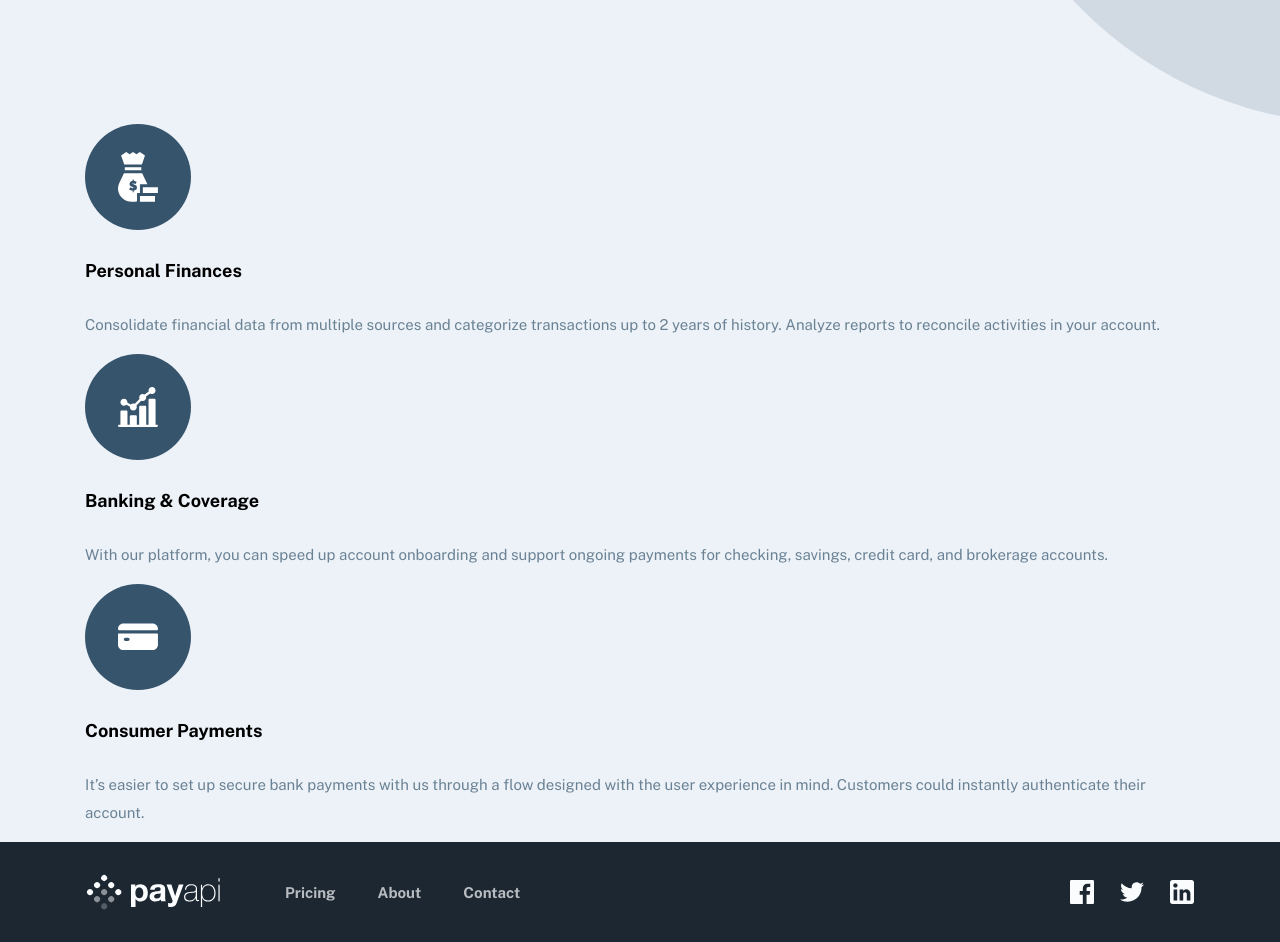
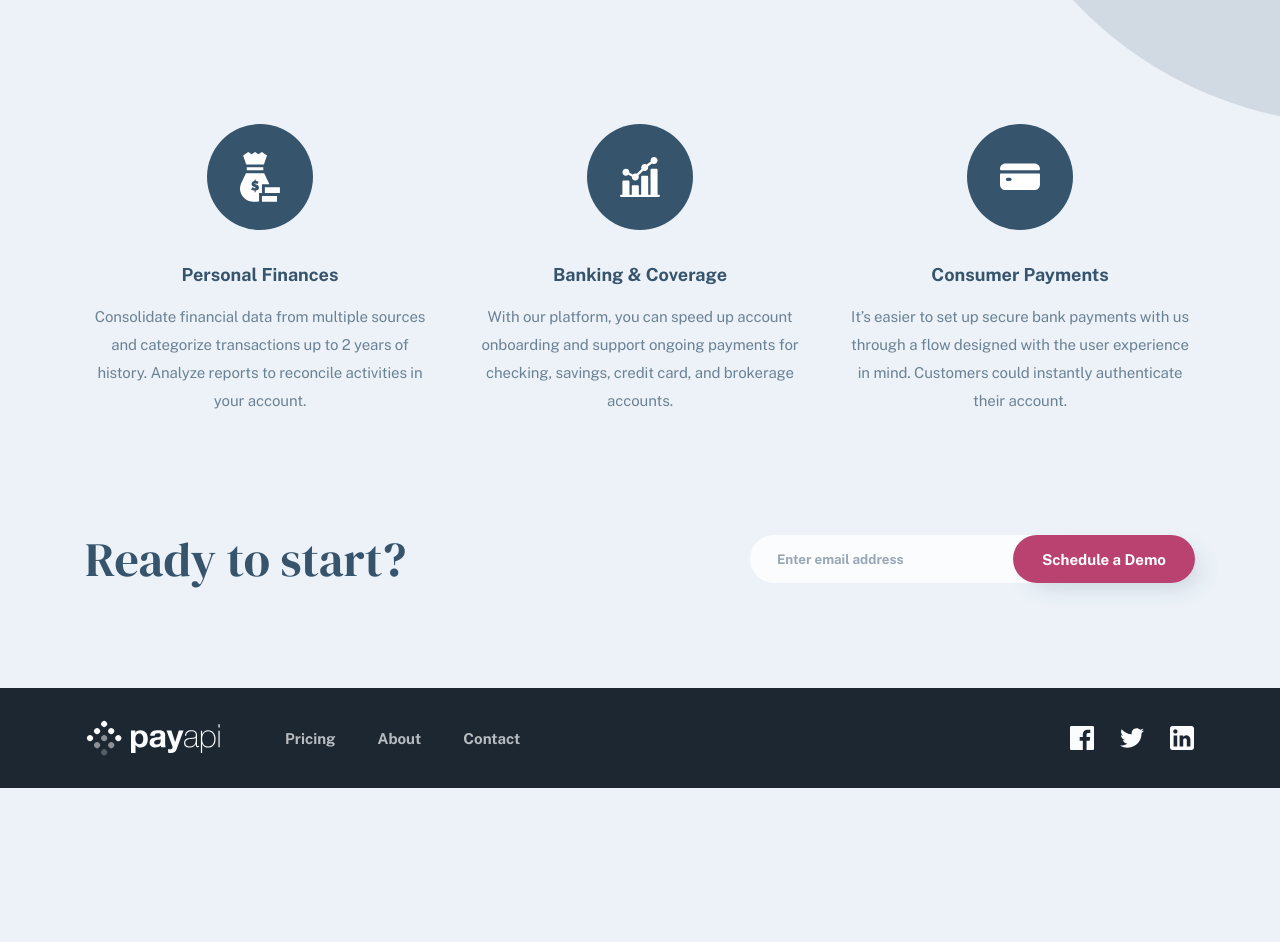
Before and after one commit to LorisDucamps/PayApi, a Vue app: page / in a window 1280 px wide. Shown: the part 2580-3522 px from the top of the page. After the commit the page ends 3368 px from the top, so only its background shows below. Built offline with nearby package versions, Linux system fonts and the light colour scheme.

Commit message:
ready section

```diff
--- a/src/App.vue
+++ b/src/App.vue
@@ -1,17 +1,18 @@
 <template>
   <Header />
   <router-view />
-  <!-- CTA -->
-  <!-- FOOTER -->
+  <CallToAction />
   <Footer />
 </template>
 
 <script>
   import Header from './components/Header.vue';
+  import CallToAction from './components/CallToAction.vue';
   import Footer from './components/Footer.vue';
   export default {
     components: {
       Header,
+      CallToAction,
       Footer
     }
 
@@ -116,6 +117,9 @@
   h5,
   .h5 {
     font-size: 1.8rem;
+    line-height: 2.5rem;
+    color: var(--secondary-san-juan-blue);
+    margin: 3.2rem 0 1.6rem 0;
   }
 
   p,
--- /dev/null
+++ b/src/components/CallToAction.vue
@@ -0,0 +1,69 @@
+<template>
+    <section class="ready">
+        <div class="container">
+            <div class="row">
+                <div class="ready__lead">
+                    <h2>Ready to start?</h2>
+                </div>
+                <div class="ready__cta">
+                    <EmailInput />
+                </div>
+            </div>
+        </div>
+
+    </section>
+</template>
+
+<script>
+    import EmailInput from './EmailInput.vue';
+    export default {
+        components: {
+            EmailInput
+        }
+    }
+</script>
+
+<style lang="scss" scoped>
+    .ready {
+        margin-bottom: 9.6rem;
+
+        .row {
+            display: flex;
+            align-items: center;
+            gap: 4rem;
+        }
+
+        &__lead {
+            h2 {
+                margin-bottom: 0 !important;
+            }
+        }
+
+        &__cta {
+            flex-grow: 1;
+            margin-left: auto;
+
+            .input {
+                margin-left: auto;
+            }
+        }
+    }
+
+    @media screen and (max-width:991.98px) {
+        .ready {
+            .row {
+                flex-direction: column;
+            }
+
+            &__cta {
+                margin-left: inherit;
+                width: 100%;
+                margin: 0 auto;
+
+                .input {
+                    margin-left: inherit;
+                }
+            }
+        }
+    }
+</style>
--- a/src/components/Features.vue
+++ b/src/components/Features.vue
@@ -23,20 +23,25 @@
 
 <style lang="scss" scoped>
     .feature {
+        text-align: center;
+
         .row {
             h5 {}
 
-            p {}
+            p {
+                letter-spacing: -0.012rem;
+            }
 
         }
 
         &__picture {
-            display:flex;
+            display: flex;
             justify-content: center;
-            align-items:center;
-            height:10.6rem;
-            width:10.6rem;
+            align-items: center;
+            height: 10.6rem;
+            width: 10.6rem;
             border-radius: 100%;
+            margin: 0 auto;
             background-color: var(--secondary-san-juan-blue);
         }
     }
--- a/src/components/Functioning.vue
+++ b/src/components/Functioning.vue
@@ -7,7 +7,7 @@
                     :srcset="`${content.images.imgDesktop} 1x, ${content.images.imgDesktop2x} 2x`" type="image/png"
                     :alt="content.images.imgDesktop">
 
-                    <!-- TABLET -->
+                <!-- TABLET -->
                 <source media="(min-width: 768px)"
                     :srcset="`${content.images.imgTablet} 1x, ${content.images.imgTablet2x} 2x`" type="image/png"
                     :alt="content.images.imgTablet">
@@ -91,6 +91,12 @@
             &__image {
                 margin: 0 auto;
             }
+
+            &:nth-child(even) {
+                .function__image {
+                    order: 0;
+                }
+            }
         }
     }
 
--- a/src/views/Home.vue
+++ b/src/views/Home.vue
@@ -9,63 +9,6 @@
       <Features :content="feature" v-for="(feature, index) in features" :key="index" />
     </section>
   </div>
-
-  <!--
-
-  <div class="features">
-    <div class="container">
-      <div class="row">
-        <div class="col-xl-4">
-          <div class="feature">
-            <div class="circle">
-              <img src="../assets/images/personal-finances.svg" alt="">
-            </div>
-            <h3>Personal Finances</h3>
-            <p>Consolidate financial data from multiple sources and categorize transactions up to 2 years of history.
-              Analyze reports to reconcile activities in your account. </p>
-          </div>
-
-        </div>
-        <div class="col-xl-4">
-          <div class="feature">
-            <div class="circle">
-              <img src="../assets/images/banking-coverage.svg" alt="">
-            </div>
-            <h3>Banking & Coverage</h3>
-            <p>With our platform, you can speed up account onboarding and support ongoing payments for checking,
-              savings, credit card, and brokerage accounts.</p>
-          </div>
-        </div>
-        <div class="col-xl-4">
-          <div class="feature">
-            <div class="circle">
-              <img src="../assets/images/consumer-payments.svg" alt="">
-            </div>
-            <h3>Consumer Payments</h3>
-            <p>It’s easier to set up secure bank payments with us through a flow designed with the user experience in
-              mind. Customers could instantly authenticate their account.</p>
-          </div>
-        </div>
-      </div>
-    </div>
-
-  </div>
-
-  <div class="ready">
-    <div class="container">
-      <div class="row">
-        <div class="ready__inner">
-          <div class="title">
-            <h3>Ready to Start ?</h3>
-          </div>
-          <div class="bloc-input">
-            <input type="text" placeholder="Enter email address">
-            <button>Schedule a Demo</button>
-          </div>
-        </div>
-      </div>
-    </div>
-  </div> -->
 </template>
 
 <script>
@@ -153,6 +96,13 @@
 
   }
 
+  .features {
+    display: grid;
+    grid-template-columns: repeat(3, 1fr);
+    gap: 3rem;
+    margin-bottom: 9.6rem;
+  }
+
   @media screen and (max-width:991.98px) {
     .functioning {
       &:before {
@@ -160,4 +110,11 @@
       }
     }
   }
+
+  @media screen and (max-width:767.98px) {
+    .features {
+      grid-template-columns: inherit;
+    }
+
+  }
 </style>
```
